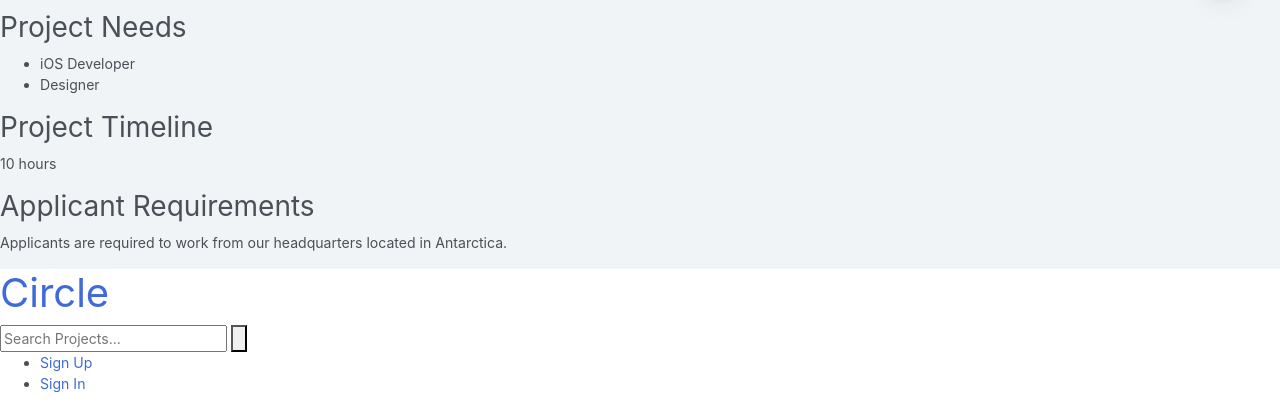
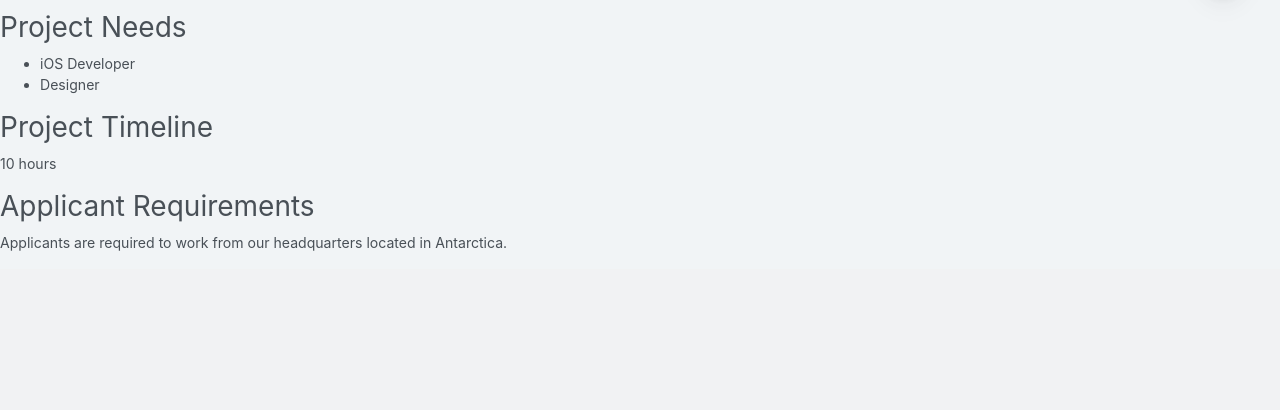
Before and after one commit to python-force/social-team-builder, a Django app: page /test/ in a window 1280 px wide. Shown: the part 724-1134 px from the top of the page. After the commit the page ends 975 px from the top, so only its background shows below. Run offline with Django 3.2, Linux system fonts and the light colour scheme; some libraries are stand-ins or nearby versions.

Commit message:
design homepgae

```diff
--- a/stb/core/templates/base.html
+++ b/stb/core/templates/base.html
@@ -23,7 +23,7 @@
     * The above copyright notice and this permission notice shall be included in all copies or substantial portions of the Software.
     -->
 <link href="{% static 'ui/main.css' %}" rel="stylesheet"></head>
-<body>
+<div>
     <div class="app-container app-theme-white body-tabs-shadow fixed-sidebar fixed-header">
         <div class="app-header header-shadow">
             <div class="app-header__logo">
@@ -404,59 +404,6 @@
         </div>
         {% block content %}{% endblock %}
     </div>
+</div>
 <script type="text/javascript" src="{% static 'ui/scripts/main.js' %}"></script></body>
 </html>
-
-
-
-
-</head>
-<body>
-  <header class="circle--header">
-    <div class="bounds">
-      <div class="circle--fluid">
-        <div class="circle--fluid--cell">
-          <h1 class="hide-text circle--logo"><a class="logo" href="{% url 'index' %}">Circle</a></h1>
-        </div>
-        <div class="circle--fluid--cell circle--fluid--primary">
-          <div class="circle--search">
-            <form action="{% url 'index' %}" method="GET">
-            <input type="text" name="q" placeholder="Search Projects..." />
-            <button type="submit">
-              <svg version="1.1" class="search" xmlns="http://www.w3.org/2000/svg" xmlns:xlink="http://www.w3.org/1999/xlink" x="0px" y="0px" viewBox="0 0 12 12" xml:space="preserve">
-                <path d="M12,10.6L8.3,6.9C8.7,6.2,9,5.4,9,4.5C9,2,7,0,4.5,0S0,2,0,4.5S2,9,4.5,9c0.9,0,1.7-0.3,2.4-0.7l3.7,3.7L12,10.6z M2,4.5
-                C2,3.1,3.1,2,4.5,2S7,3.1,7,4.5C7,5.9,5.9,7,4.5,7S2,5.9,2,4.5z"/>
-              </svg>
-            </button>
-            </form>
-          </div>
-        </div>
-        <div class="circle--fluid--cell circle--fluid--secondary">
-          <nav>
-            <ul class="circle--inline">
-              {% if user.is_authenticated %}
-              <p style="color:white;">Welcome, {{ user.username }}</p>
-              <li><a href="{% url 'logout-user' %}">Logout</a></li>
-              {% else %}
-              <li><a href="{% url 'signup' %}">Sign Up</a></li>
-              <li><a href="{% url 'login' %}">Sign In</a></li>
-              {% endif %}
-            </ul>
-          </nav>
-        </div>
-      </div>
-    </div>
-  </header>
-  {% if messages %}
-  <div class="circle--actions--bar">
-    <div class="bounds">
-      <div class="grid-100">
-          <ul class="messages">
-              {% for message in messages %}
-              <li{% if message.tags %} class="{{ message.tags }}"{% endif %}>{{ message }}</li>
-              {% endfor %}
-          </ul>
-      </div>
-    </div>
-  </div>
-  {% endif %}
```
Also changed, not shown: stb/core/templates/index.html (+21 -73 lines).
